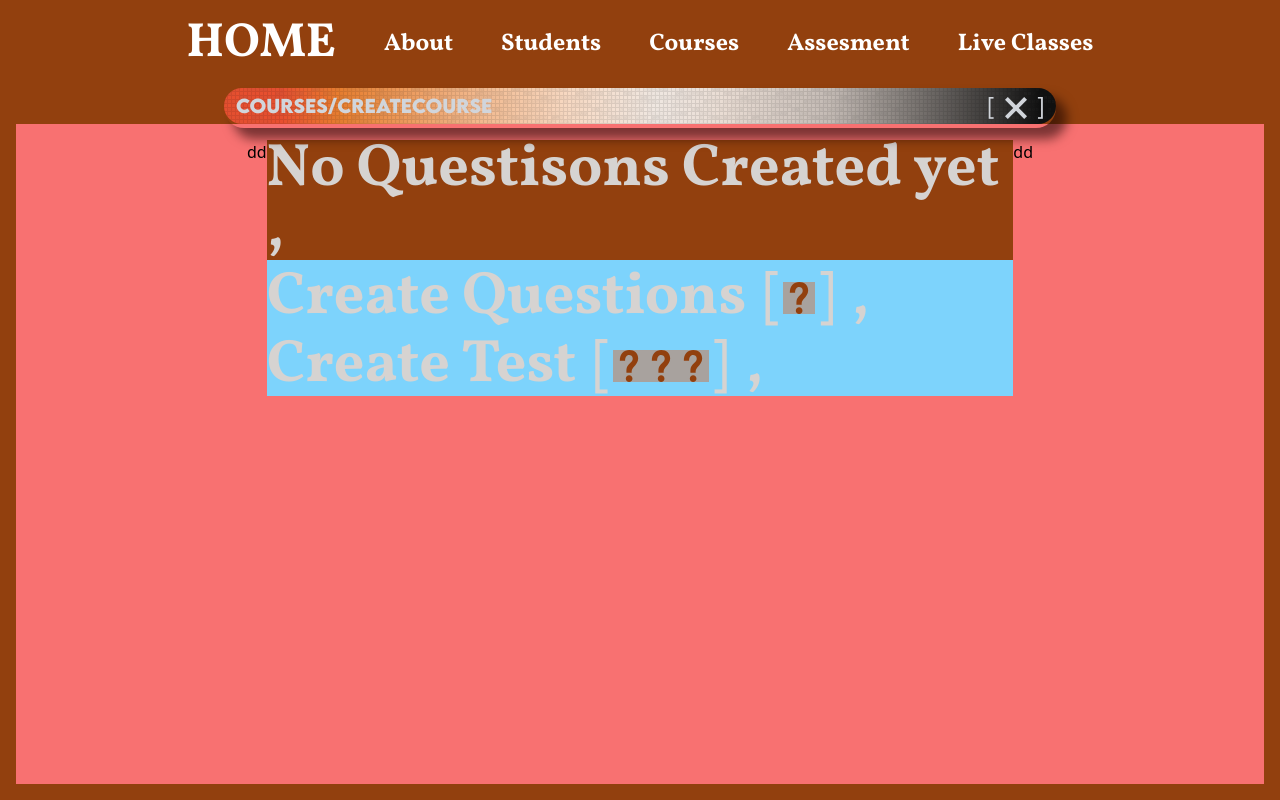
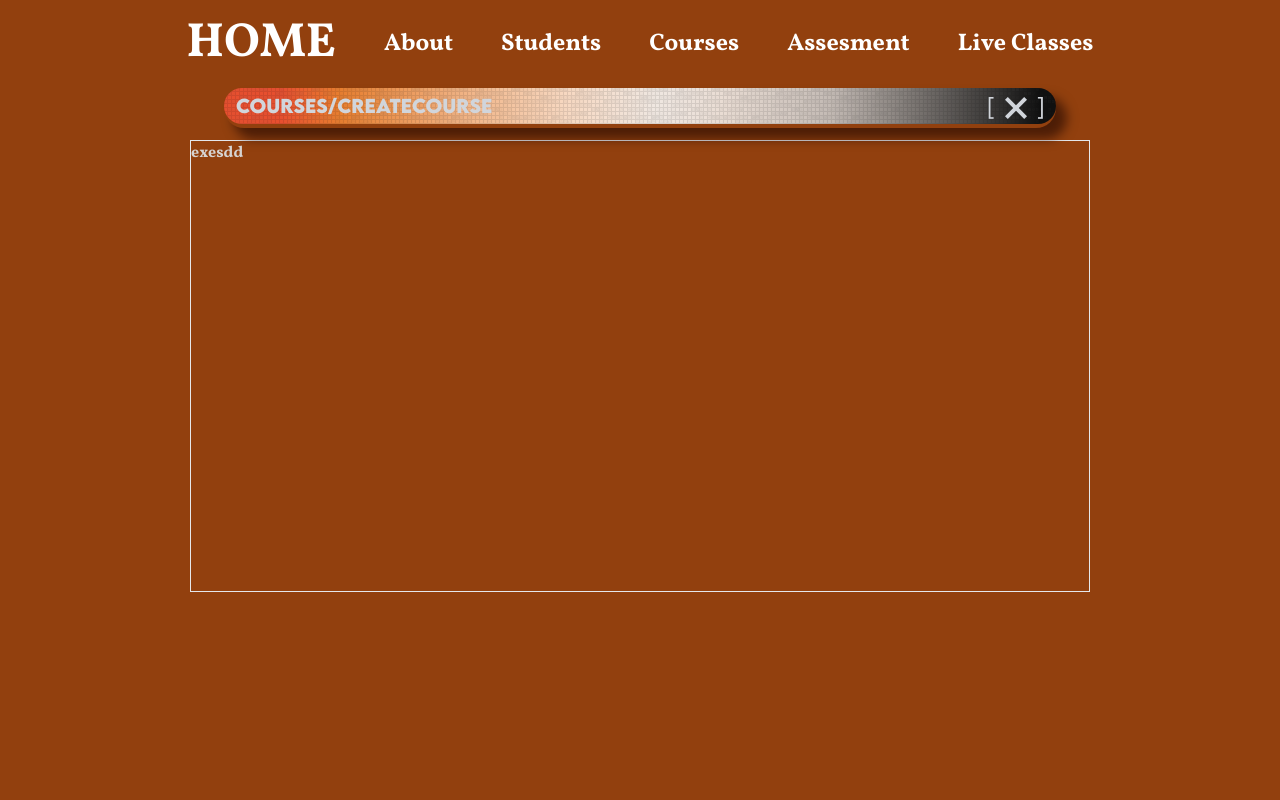
Before and after one commit to Lerin17/learn-app-prime, a Next.js app in the folder learn-app/: page /assesment in a window 1280 px wide. Built offline with nearby package versions, Linux system fonts and the light colour scheme; no server answers; a web font is replaced by a local one.

Commit message:
new Animation checkpoint #1

```diff
--- a/learn-app/components/GeneralPurpose/Mavbar.tsx
+++ b/learn-app/components/GeneralPurpose/Mavbar.tsx
@@ -29,7 +29,10 @@ const Mavbar = () => {
                   icon={<div className='text-gray-300 '>
                 <svg className='fill-current text-gray-300' xmlns="http://www.w3.org/2000/svg" width="24" height="24" viewBox="0 0 24 24"><path d="M23 20.168l-8.185-8.187 8.185-8.174-2.832-2.807-8.182 8.179-8.176-8.179-2.81 2.81 8.186 8.196-8.186 8.184 2.81 2.81 8.203-8.192 8.18 8.192z"/></svg>
                   </div>}
-                  handleClick={()=>{setisCreateQuestionsOpen(false)}}
+                  handleClick={()=>{
+                    // setisCreateQuestionsOpen(false)
+                    setisCreateQuestionsOpen(prev => !prev)
+                  }}
                   color='gray'
                   />
 
--- a/learn-app/components/Layout.tsx
+++ b/learn-app/components/Layout.tsx
@@ -27,7 +27,7 @@ export const Layout = (prop:any) => {
             <Mavbar/>
             </div>
 
-            <div className='h-full bg-red-400' >
+            <div className='h-full ' >
               {prop.children}
             </div>
           </div>
--- a/learn-app/pages/assesment.tsx
+++ b/learn-app/pages/assesment.tsx
@@ -72,13 +72,30 @@ const assesment:NextPage = () => {
     style={{
       // backgroundColor:'#DD9D29'
     }}
-    className='flex justify-center mt-4  xl:px-16 lg:px-10 '>
-      <div>
-        dd
+    className='flex justify-center mt-4  xl:px-16 lg:px-10 relative'>
+      {/* {isCreateQuestionsOpen && <div className={`${isCreateQuestionsOpen?'wrapper':'hidden'} `} >
+    <div className='inner innerx '>
+    <CreateQuestions/>
+    </div>
+  </div>
+
+  } */}
+      <div className='z-20 relative'>
+
+{!isCreateQuestionsOpen && <div className={`${!isCreateQuestionsOpen?'wrapper':'hidden'} `} >
+    <div className='inner innerx '>
+    <QuestionsHome/>
+    </div>
+  </div>
+
+  }
       </div>
-        <div className='xl:w-8/12 lg:w-9/12 w-11/12 bg-sky-300'>
-        <div className='font-header6 font-extralight  text-stone-300 ' >
 
+        <div style={{
+          width:900
+        }} className='w-full z-30  bg-amber-800 border absolute h-full mx-20'>
+        <div className='font-header6 font-extralight  text-stone-300 w-full' >
+{/*
         <AnimatePresence >
           {!isCreateQuestionsOpen &&
           <motion.div
@@ -150,13 +167,45 @@ const assesment:NextPage = () => {
 
          </motion.div>
           }
-          </AnimatePresence>
+
+
+
+
+   </AnimatePresence> */}
+
+
+{/* {!isCreateQuestionsOpen && <div className={`${!isCreateQuestionsOpen?'wrapper':'hidden'} `} >
+    <div className='inner innerx '>
+    <QuestionsHome/>
+    </div>
+  </div>
+
+  } */}
+
+  <div>
+    exesdd
+  </div>
+
+<div className='z-20 relative' >
+{isCreateQuestionsOpen && <div className={`${isCreateQuestionsOpen?'wrapper':'hidden'} `} >
+    <div className='inner innerx '>
+    <CreateQuestions/>
+    </div>
+  </div>
+
+  }
+</div>
+
+
 
 
 <AnimatePresence>
 
 
-{isCreateQuestionsOpen &&
+
+
+
+{/* {isCreateQuestionsOpen &&
 
 <motion.div
 
@@ -238,7 +287,7 @@ className='wrapper'
 
 </motion.div>
 
-}
+} */}
       </AnimatePresence>
 
         {/* <QuestionsHome/> */}
--- a/learn-app/styles/globals.css
+++ b/learn-app/styles/globals.css
@@ -416,29 +416,34 @@ background: linear-gradient(90deg, rgba(231,79,47,1) 7%, rgba(231,126,47,1) 14%,
 }
 
 .inner {
-  transition: .3s;
-  transform: rotateY(30deg);
+  /* transition: .3s;  */
+  transform:  rotateY(30deg)  translateX(0px);
+  /* transform:  */
 }
 
 @keyframes slidein {
   from {
-    margin-left: 100%;
+    transform: translateX(-100%) rotateY(30deg);
+    display: none;
+    /* opacity: 0; */
     /* width: 300%; */
   }
 
   to {
-    margin-left: 0%;
+    transform: translateX(40%)   rotateY(30deg);
+    display: block;
+    /* opacity: 100; */
     /* width: 100%; */
   }
 }
 
 .innerx {
   animation-name: slidein;
-  animation-duration: 5s;
-  animation-timing-function: linear;
-  animation-delay: 2s;
-  animation-iteration-count: infinite;
-  animation-direction: alternate;
+  animation-duration: 2s;
+  animation-timing-function: ease-in-out;
+  /* animation-delay: 0.6s; */
+  /* animation-iteration-count: infinite; */
+  /* animation-direction: alternate; */
 }
 
 
```
